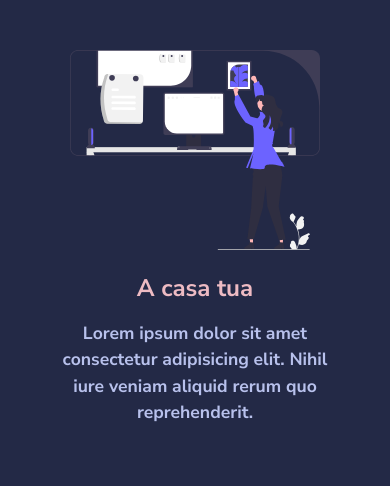
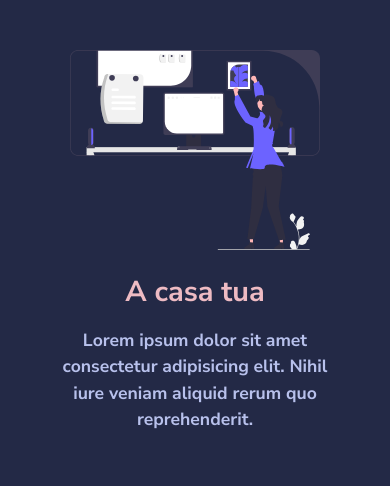
Before and after one commit to francescogentile25/html-css-resp-wannabe, a plain HTML site: page index.html in a window 390 px wide. Shown: the part 358-844 px from the top of the page. Drawn offline with Linux system fonts and the light colour scheme.

Commit message:
STYLE added to mobile version

```diff
--- a/css/resp.css
+++ b/css/resp.css
@@ -22,6 +22,9 @@
     h2{
         font-size: 2.5rem;
     }
+    h3{
+        font-size: 1.8rem;
+    }
     .why-us{
         padding: 3rem 0;
         background-color: rgb(34, 34, 34);
```
